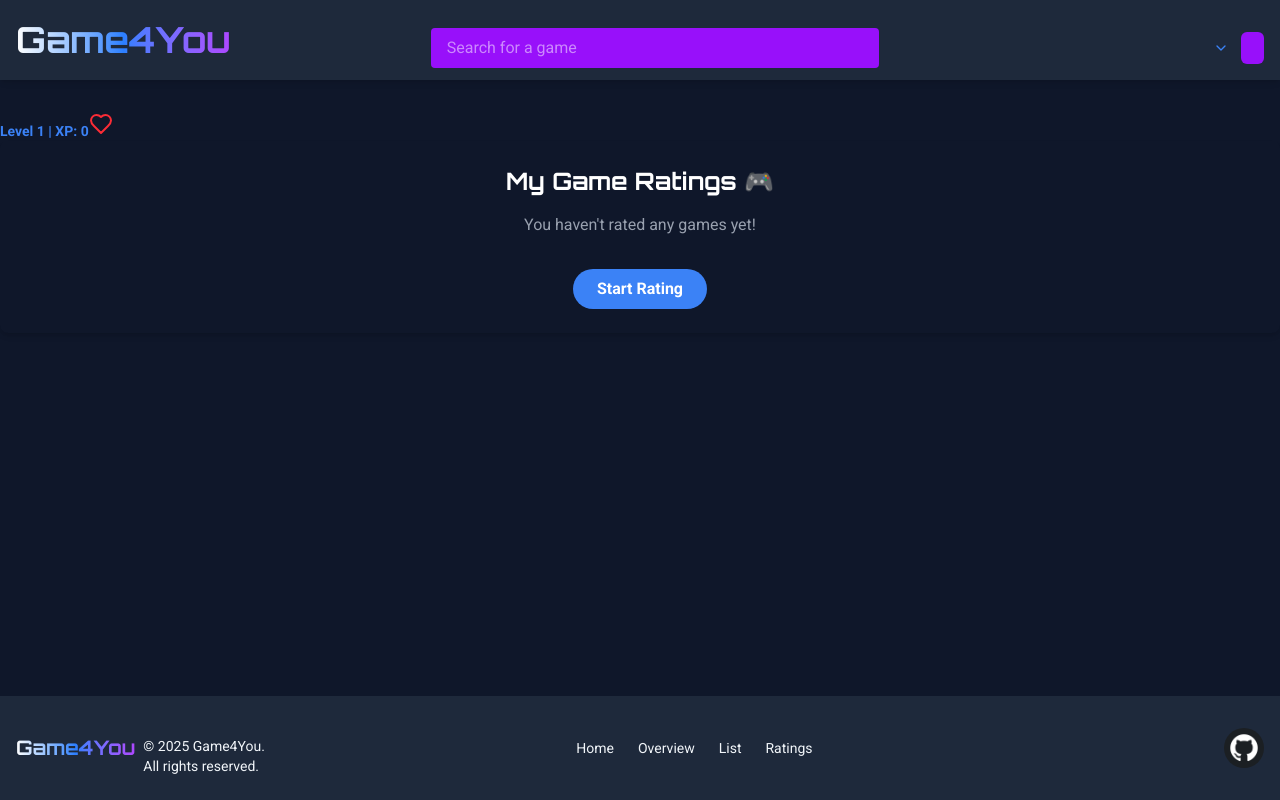
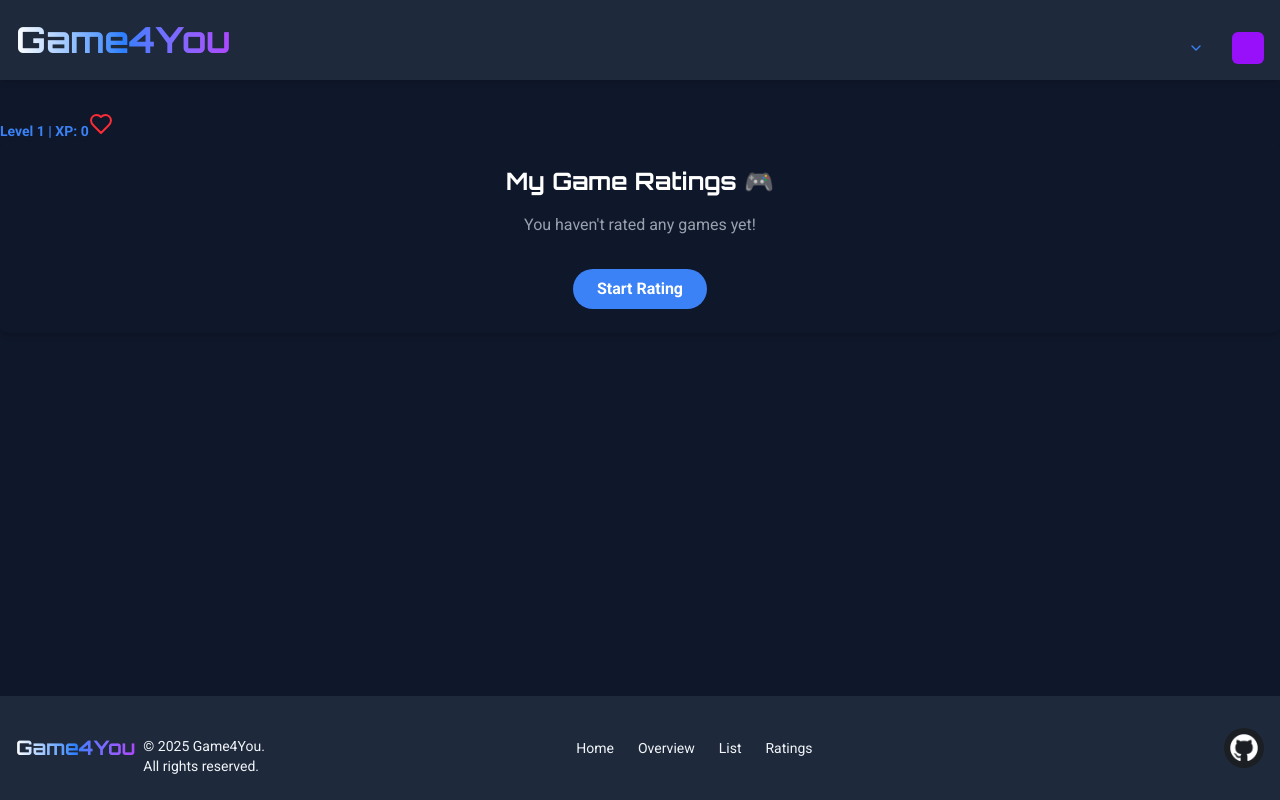
Before and after one commit to EmilHakanzon/Game4You, a Next.js app in the folder api-project-f24/: page /overview in a window 1280 px wide. Built offline with nearby package versions, Linux system fonts and the light colour scheme.

Commit message:
Added usePathname for the searchbar only will be visibly on home Page

```diff
--- a/api-project-f24/src/components/nav/navbar.tsx
+++ b/api-project-f24/src/components/nav/navbar.tsx
@@ -3,19 +3,28 @@
 import DropDown from "@/ui/dropdown";
 import LogoNav from "@/ui/logoNav";
 import { SearchBar } from "@/ui/searchbar";
+import { usePathname } from "next/navigation";
 
 export default function Navbar() {
+  // usePathname används för att hämta den aktuela sidan path
+  // sedan så säkerställer den att searchbar bara rederas på home
+  const pathname = usePathname();
+
   return (
     <header className="bg-[#1E293B] px-4 py-2 shadow-md top-0 w-full fixed h-20 z-50">
-      <div className="max-w-7xl mx-auto flex items-center justify-center">
+      <div className="max-w-7xl mx-auto flex items-center justify-between">
         {/* Logo */}
         <LogoNav />
-        {/* Search */}
-        <SearchBar />
+        {/* SearchBar */}
+        <div className="flex-1 flex justify-center">
+          {pathname === "/" && <SearchBar />}
+        </div>
         {/* Dropdown */}
-        <DropDown />
-        {/* Konto-knapp */}
-        <div className="w-8 h-8 bg-purple-600 rounded-md" />
+        <div className="flex items-center gap-4">
+          <DropDown />
+          {/* Konto-knapp */}
+          <div className="w-8 h-8 bg-purple-600 rounded-md" />
+        </div>
       </div>
     </header>
   );
```
